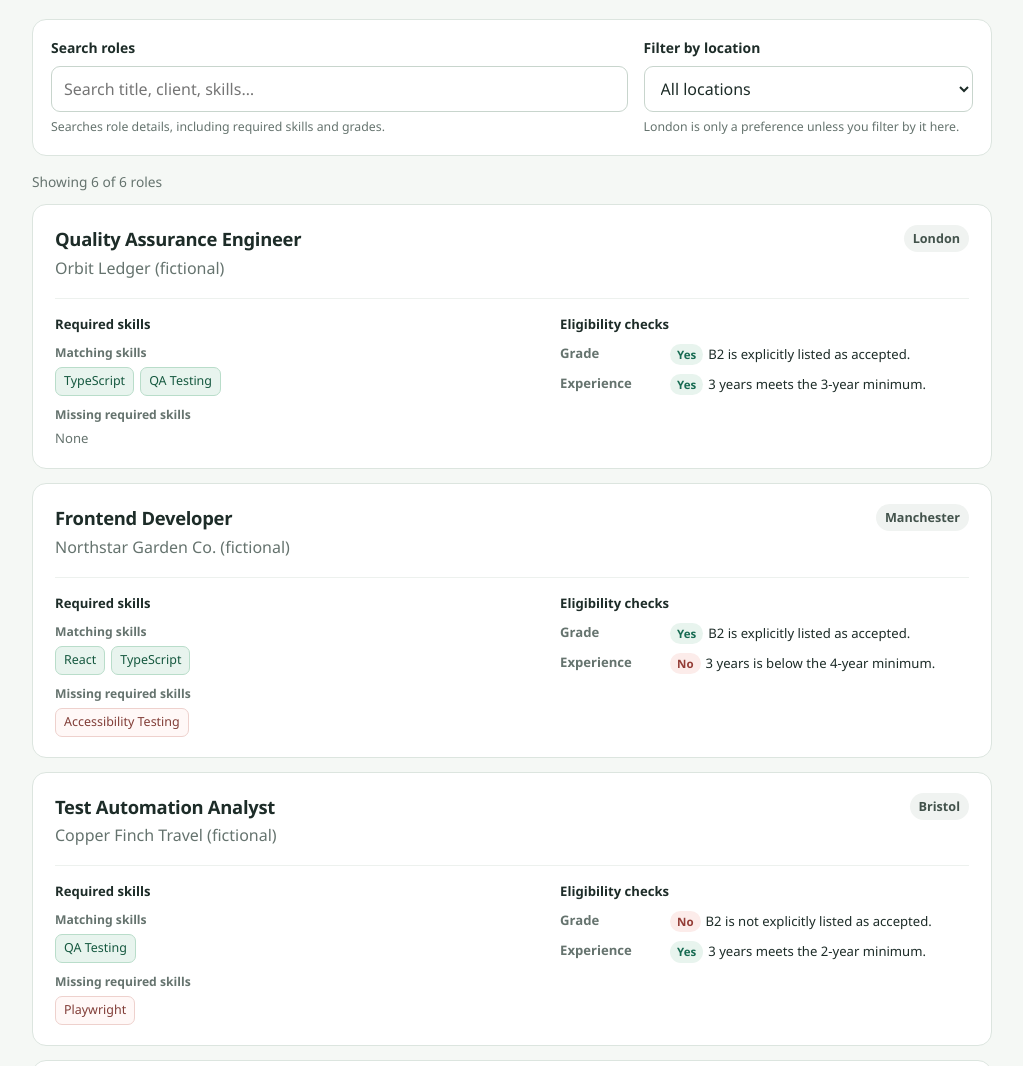
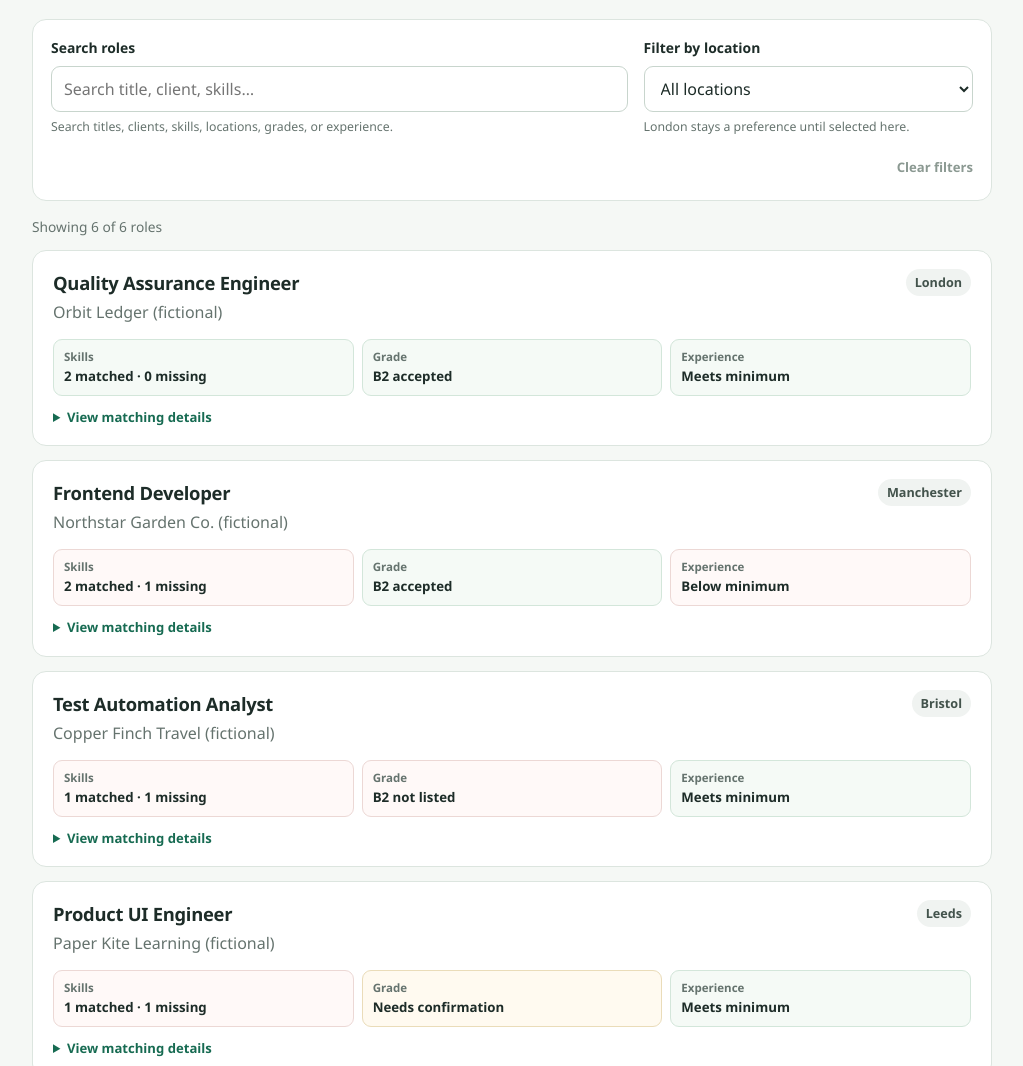
Before and after one commit to adriangeorgem1/benchmatch-demo, a plain HTML site: page index.html in a window 1280 px wide. Shown: the part 765-1831 px from the top of the page, without its empty margins (128-1151 px from the left). Drawn offline with Linux system fonts and the light colour scheme.

Commit message:
Improve role list UX

```diff
--- a/app.js
+++ b/app.js
@@ -63,6 +63,7 @@ const locationFilter = document.querySelector('#location-filter');
 const roleList = document.querySelector('#role-list');
 const resultCount = document.querySelector('#results-count');
 const emptyState = document.querySelector('#empty-state');
+const clearFiltersButton = document.querySelector('#clear-filters');
 
 function renderSnapshot() {
   const rolesNeedingConfirmation = roles.filter((role) =>
@@ -103,10 +104,36 @@ function appendSkillGroup(parent, label, skills, variant) {
   parent.append(group);
 }
 
-function renderSkills(role, parent) {
+function analyzeRole(role) {
+  let matchingSkills = null;
+  let missingSkills = null;
+
+  if (role.requiredSkills !== null) {
+    const candidateSkills = new Set(candidate.skills.map((skill) => skill.toLowerCase()));
+    matchingSkills = role.requiredSkills.filter((skill) =>
+      candidateSkills.has(skill.toLowerCase())
+    );
+    missingSkills = role.requiredSkills.filter((skill) =>
+      !candidateSkills.has(skill.toLowerCase())
+    );
+  }
+
+  return {
+    matchingSkills,
+    missingSkills,
+    gradeAccepted: role.acceptedGrades === null
+      ? null
+      : role.acceptedGrades.includes(candidate.grade),
+    experienceMet: role.minimumRelevantExperienceYears === null
+      ? null
+      : candidate.relevantExperienceYears >= role.minimumRelevantExperienceYears
+  };
+}
+
+function renderSkills(role, parent, analysis) {
   parent.append(makeElement('h4', '', 'Required skills'));
 
-  if (role.requiredSkills === null) {
+  if (analysis.matchingSkills === null || analysis.missingSkills === null) {
     parent.append(makeElement(
       'p',
       'skill-unknown',
@@ -115,16 +142,8 @@ function renderSkills(role, parent) {
     return;
   }
 
-  const candidateSkills = new Set(candidate.skills.map((skill) => skill.toLowerCase()));
-  const matchingSkills = role.requiredSkills.filter((skill) =>
-    candidateSkills.has(skill.toLowerCase())
-  );
-  const missingSkills = role.requiredSkills.filter((skill) =>
-    !candidateSkills.has(skill.toLowerCase())
-  );
-
-  appendSkillGroup(parent, 'Matching skills', matchingSkills, 'match');
-  appendSkillGroup(parent, 'Missing required skills', missingSkills, 'missing');
+  appendSkillGroup(parent, 'Matching skills', analysis.matchingSkills, 'match');
+  appendSkillGroup(parent, 'Missing required skills', analysis.missingSkills, 'missing');
 }
 
 function appendCheck(parent, label, state, message) {
@@ -142,33 +161,31 @@ function appendCheck(parent, label, state, message) {
   parent.append(row);
 }
 
-function renderChecks(role, parent) {
+function renderChecks(role, parent, analysis) {
   parent.append(makeElement('h4', '', 'Eligibility checks'));
   const checks = makeElement('dl', 'checks');
 
-  if (role.acceptedGrades === null) {
+  if (analysis.gradeAccepted === null) {
     appendCheck(checks, 'Grade', 'unknown', 'accepted grades were not provided.');
   } else {
-    const gradeAccepted = role.acceptedGrades.includes(candidate.grade);
     appendCheck(
       checks,
       'Grade',
-      gradeAccepted ? 'yes' : 'no',
-      gradeAccepted
+      analysis.gradeAccepted ? 'yes' : 'no',
+      analysis.gradeAccepted
         ? `${candidate.grade} is explicitly listed as accepted.`
         : `${candidate.grade} is not explicitly listed as accepted.`
     );
   }
 
-  if (role.minimumRelevantExperienceYears === null) {
+  if (analysis.experienceMet === null) {
     appendCheck(checks, 'Experience', 'unknown', 'minimum relevant experience was not provided.');
   } else {
-    const experienceMet = candidate.relevantExperienceYears >= role.minimumRelevantExperienceYears;
     appendCheck(
       checks,
       'Experience',
-      experienceMet ? 'yes' : 'no',
-      experienceMet
+      analysis.experienceMet ? 'yes' : 'no',
+      analysis.experienceMet
         ? `${candidate.relevantExperienceYears} years meets the ${role.minimumRelevantExperienceYears}-year minimum.`
         : `${candidate.relevantExperienceYears} years is below the ${role.minimumRelevantExperienceYears}-year minimum.`
     );
@@ -177,7 +194,15 @@ function renderChecks(role, parent) {
   parent.append(checks);
 }
 
+function appendSummaryItem(parent, label, state, message) {
+  const item = makeElement('li', `summary-item summary-item--${state}`);
+  item.append(makeElement('span', 'summary-label', label));
+  item.append(makeElement('span', 'summary-value', message));
+  parent.append(item);
+}
+
 function renderRole(role) {
+  const analysis = analyzeRole(role);
   const card = makeElement('article', 'role-card');
   const heading = makeElement('header', 'role-card__heading');
   const titleGroup = makeElement('div');
@@ -187,17 +212,45 @@ function renderRole(role) {
   heading.append(makeElement('span', 'role-location', role.location));
   card.append(heading);
 
+  const summary = makeElement('ul', 'role-summary');
+  const skillsState = analysis.matchingSkills === null
+    ? 'unknown'
+    : analysis.missingSkills.length === 0 ? 'yes' : 'no';
+  const skillsMessage = analysis.matchingSkills === null
+    ? 'Needs confirmation'
+    : `${analysis.matchingSkills.length} matched · ${analysis.missingSkills.length} missing`;
+  const gradeState = analysis.gradeAccepted === null
+    ? 'unknown'
+    : analysis.gradeAccepted ? 'yes' : 'no';
+  const gradeMessage = analysis.gradeAccepted === null
+    ? 'Needs confirmation'
+    : analysis.gradeAccepted ? `${candidate.grade} accepted` : `${candidate.grade} not listed`;
+  const experienceState = analysis.experienceMet === null
+    ? 'unknown'
+    : analysis.experienceMet ? 'yes' : 'no';
+  const experienceMessage = analysis.experienceMet === null
+    ? 'Needs confirmation'
+    : analysis.experienceMet ? 'Meets minimum' : 'Below minimum';
+
+  appendSummaryItem(summary, 'Skills', skillsState, skillsMessage);
+  appendSummaryItem(summary, 'Grade', gradeState, gradeMessage);
+  appendSummaryItem(summary, 'Experience', experienceState, experienceMessage);
+  card.append(summary);
+
+  const explanation = makeElement('details', 'role-explanation');
+  explanation.append(makeElement('summary', '', 'View matching details'));
   const details = makeElement('div', 'role-card__details');
   const skills = makeElement('section');
   skills.setAttribute('aria-label', 'Skill comparison');
-  renderSkills(role, skills);
+  renderSkills(role, skills, analysis);
 
   const eligibility = makeElement('section');
   eligibility.setAttribute('aria-label', 'Grade and experience checks');
-  renderChecks(role, eligibility);
+  renderChecks(role, eligibility, analysis);
 
   details.append(skills, eligibility);
-  card.append(details);
+  explanation.append(details);
+  card.append(explanation);
   return card;
 }
 
@@ -226,6 +279,14 @@ function render() {
   roleList.replaceChildren(...visibleRoles.map(renderRole));
   resultCount.textContent = `Showing ${visibleRoles.length} of ${roles.length} roles`;
   emptyState.hidden = visibleRoles.length > 0;
+  clearFiltersButton.disabled = query.length === 0 && selectedLocation.length === 0;
+}
+
+function clearFilters() {
+  searchInput.value = '';
+  locationFilter.value = '';
+  render();
+  searchInput.focus();
 }
 
 const locations = [...new Set(roles.map((role) => role.location))].sort();
@@ -237,5 +298,6 @@ locations.forEach((location) => {
 
 searchInput.addEventListener('input', render);
 locationFilter.addEventListener('change', render);
+clearFiltersButton.addEventListener('click', clearFilters);
 renderSnapshot();
 render();
--- a/index.html
+++ b/index.html
@@ -83,20 +83,23 @@
           <div class="field">
             <label for="role-search">Search roles</label>
             <input id="role-search" type="search" placeholder="Search title, client, skills…" autocomplete="off">
-            <p class="field-hint">Searches role details, including required skills and grades.</p>
+            <p class="field-hint">Search titles, clients, skills, locations, grades, or experience.</p>
           </div>
           <div class="field">
             <label for="location-filter">Filter by location</label>
             <select id="location-filter">
               <option value="">All locations</option>
             </select>
-            <p class="field-hint">London is only a preference unless you filter by it here.</p>
+            <p class="field-hint">London stays a preference until selected here.</p>
+          </div>
+          <div class="filters-actions">
+            <button class="clear-filters" id="clear-filters" type="button" disabled>Clear filters</button>
           </div>
         </div>
 
         <p class="results-count" id="results-count" role="status" aria-live="polite"></p>
         <div class="role-list" id="role-list" aria-label="Matching roles"></div>
-        <p class="empty-state" id="empty-state" hidden>No roles match those filters. Try a different search or location.</p>
+        <p class="empty-state" id="empty-state" hidden>No roles match these filters. Clear filters to see all roles.</p>
       </section>
     </main>
 
--- a/styles.css
+++ b/styles.css
@@ -207,6 +207,31 @@ body {
   border-radius: 14px;
 }
 
+.filters-actions {
+  display: flex;
+  justify-content: flex-end;
+  grid-column: 1 / -1;
+}
+
+.clear-filters {
+  padding: 5px 0;
+  border: 0;
+  background: transparent;
+  color: var(--green);
+  font: inherit;
+  font-size: 0.82rem;
+  font-weight: 700;
+  text-decoration: underline;
+  text-underline-offset: 3px;
+  cursor: pointer;
+}
+
+.clear-filters:disabled {
+  color: #8b9992;
+  text-decoration: none;
+  cursor: not-allowed;
+}
+
 .field label {
   display: block;
   margin-bottom: 7px;
@@ -250,7 +275,7 @@ body {
 }
 
 .role-card {
-  padding: 20px 22px;
+  padding: 18px 20px;
   background: var(--paper);
   border: 1px solid var(--line);
   border-radius: 14px;
@@ -282,6 +307,71 @@ body {
   color: #43534c;
   font-size: 0.79rem;
   font-weight: 650;
+}
+
+.role-summary {
+  display: grid;
+  grid-template-columns: repeat(3, minmax(0, 1fr));
+  gap: 8px;
+  margin: 15px 0 0;
+  padding: 0;
+  list-style: none;
+}
+
+.summary-item {
+  display: flex;
+  flex-direction: column;
+  gap: 2px;
+  min-width: 0;
+  padding: 8px 10px;
+  border: 1px solid var(--line);
+  border-radius: 9px;
+}
+
+.summary-item--yes {
+  border-color: #d3e6da;
+  background: #f5faf6;
+}
+
+.summary-item--no {
+  border-color: #ecd8d5;
+  background: #fff9f8;
+}
+
+.summary-item--unknown {
+  border-color: #eadcb9;
+  background: #fffaf0;
+}
+
+.summary-label {
+  color: var(--muted);
+  font-size: 0.72rem;
+  font-weight: 650;
+}
+
+.summary-value {
+  overflow-wrap: anywhere;
+  font-size: 0.83rem;
+  font-weight: 700;
+}
+
+.role-explanation {
+  margin-top: 12px;
+}
+
+.role-explanation summary {
+  width: fit-content;
+  color: var(--green);
+  font-size: 0.82rem;
+  font-weight: 700;
+  cursor: pointer;
+}
+
+.role-explanation summary:focus-visible,
+.clear-filters:focus-visible {
+  outline: 3px solid rgb(23 107 82 / 22%);
+  outline-offset: 3px;
+  border-radius: 3px;
 }
 
 .role-card__details {
@@ -431,6 +521,10 @@ body {
     grid-template-columns: 1fr;
   }
 
+  .role-summary {
+    grid-template-columns: 1fr;
+  }
+
   .roles-heading {
     align-items: flex-start;
   }
```
Also changed, not shown: 1 other file.
